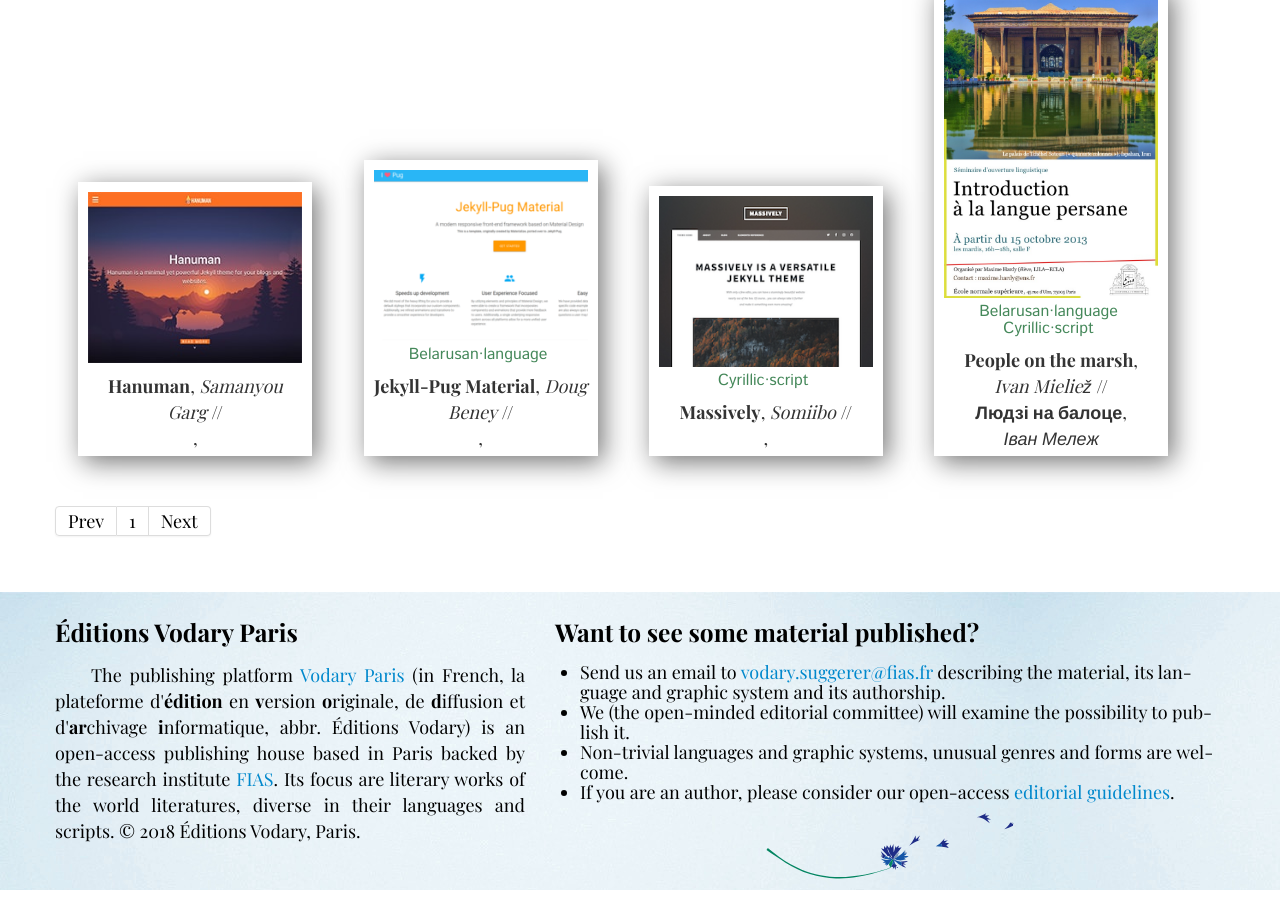
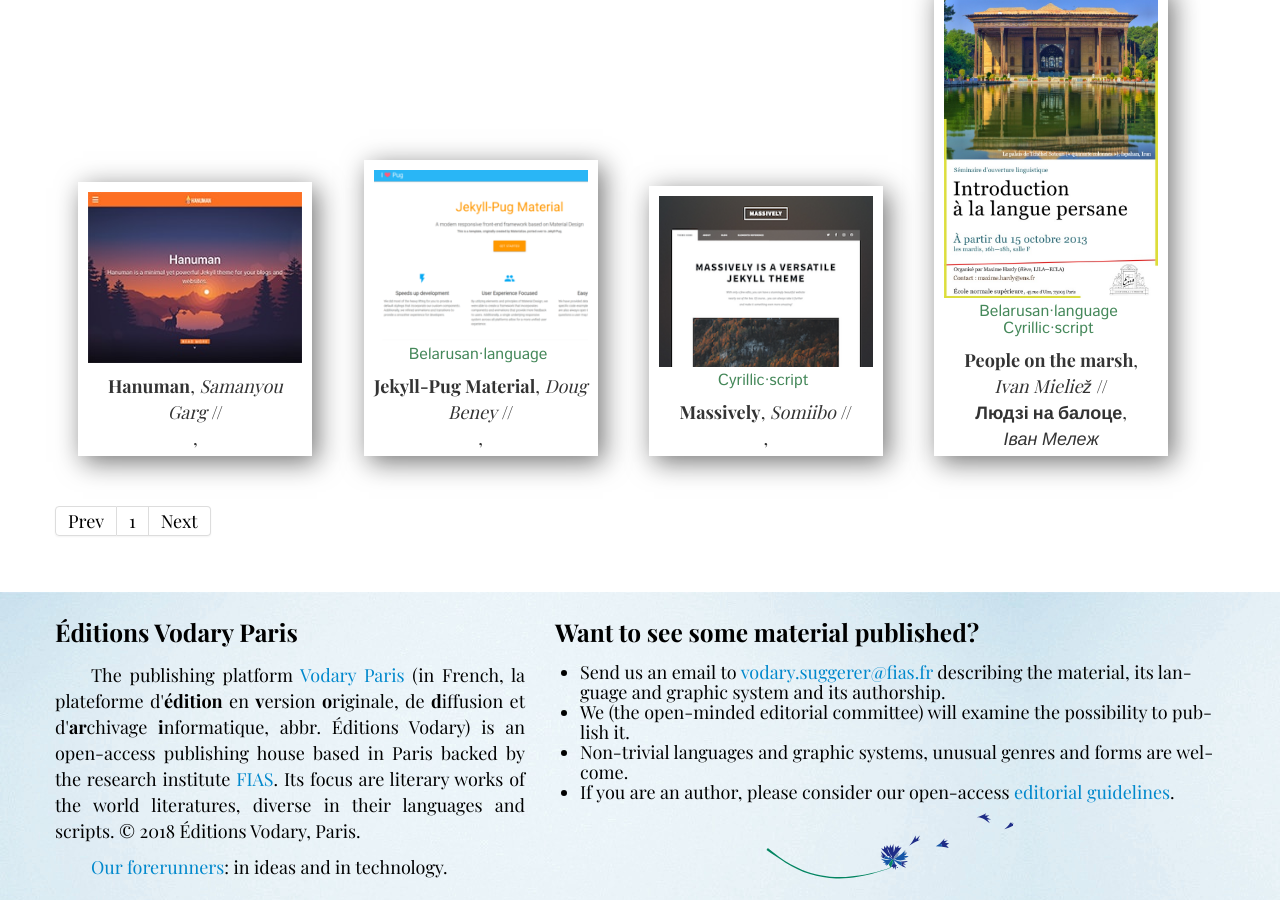
Before and after one commit to mlare/vodary, a Jekyll site: the page built from index.html, in a window 1280 px wide and 900 px high, scrolled down 583 px. Built offline with Jekyll 4.4.1, drawn with Linux system fonts in a browser that asks for light colours; some web fonts are replaced; Markdown is read by kramdown in place of the engine named in the settings; the list of posts is cut into pages by our own code.

Commit message:
Update footer.html

```diff
--- a/_includes/footer.html
+++ b/_includes/footer.html
@@ -12,6 +12,7 @@
           <a href="https://fias.fr">FIAS</a>. Its focus are li­te­ra­ry works of the world li­te­ra­tures,
           di­verse in their lan­guages and scripts. &copy; {{ site.time | date: '%Y' }} Éditions Vodary, Paris.
           </p>
+       <p><a href="/ourforerunners">Our forerunners</a>: in ideas and in technology.</p>
      </div>
 
      <div class="span7">
```
